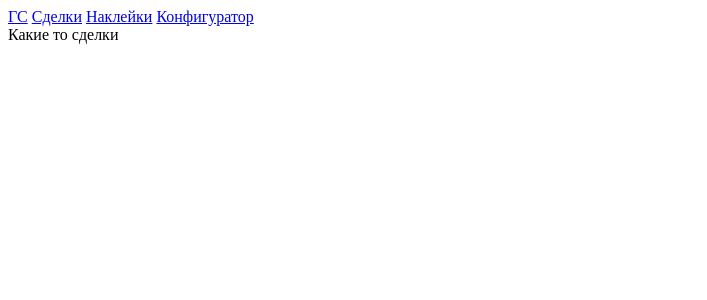
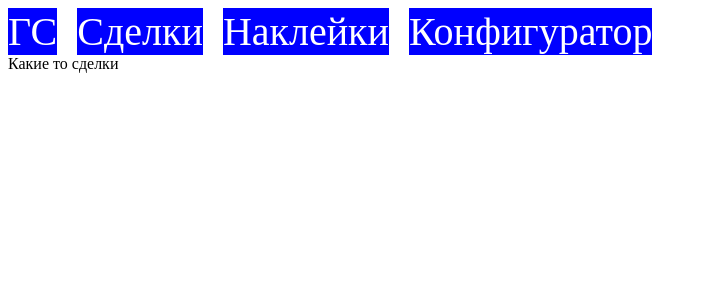
Before and after one commit to wepron/tip4, a Flask app: page /deals in a window 1280 px wide. Shown: the top 300 px of the page, without its empty margins (0-707 px from the left). Run offline with Flask 3, Linux system fonts and the light colour scheme.

Commit message:
поковырял css

```diff
--- a/static/css/style.css
+++ b/static/css/style.css
@@ -1,3 +1,20 @@
+.nav_m {
+    display: flex;
+    gap: 20px;
+}
+
+.nav_m a {
+    background-color: blue;
+    font-size: 2.5rem;
+    text-decoration: none;
+    color: white;
+}
+
+.nav_m a:hover {
+    color: rgb(255, 0, 0);
+}
+
+
 /* ========== ЦВЕТА ========== */
 .colors-header {
     display: flex;
--- a/templates/base.html
+++ b/templates/base.html
@@ -7,9 +7,9 @@
     <link rel="stylesheet" href="{{ url_for('static', filename='css/style.css') }}">
 <body>
     {% if show_header %}
-    <header class="header">
+    <header class="header_m">
 
-        <nav class="nav">
+        <nav class="nav_m">
 
                 <a href="{{ url_for('index') }}">ГС</a>
                 <a href="{{ url_for('deals') }}">Сделки</a>
```
